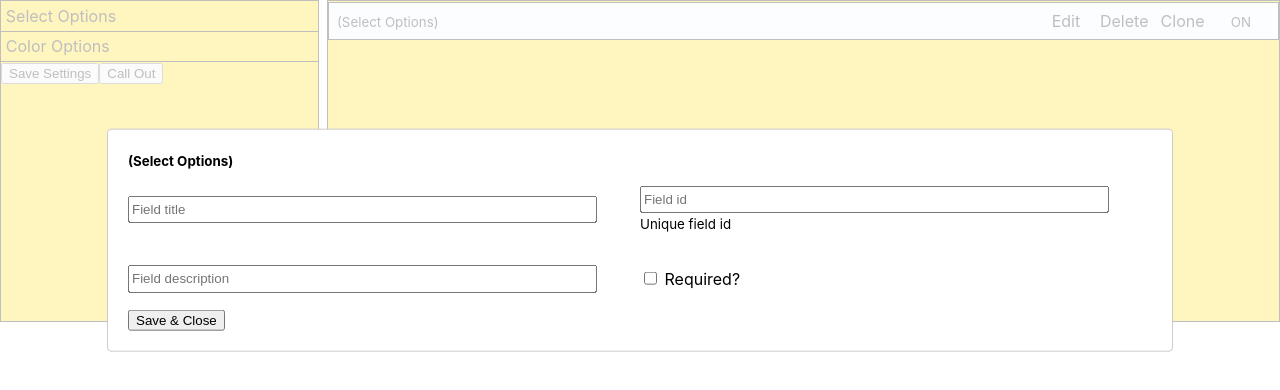
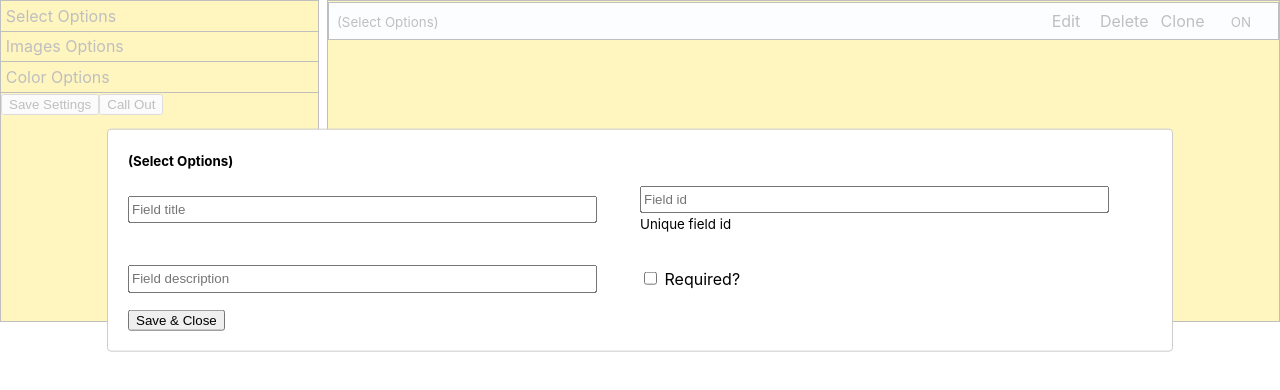
Before and after one commit to nmedia82/wcmore-extra-options, a React (Create React App) app: page / in a window 1280 px wide. Both pictures are taken after a click on the item "Select Options". Shown: the top 390 px of the page. Built offline with nearby package versions, Linux system fonts and the light colour scheme.

Commit message:
refactroing being done

```diff
--- a/src/data/meta.json
+++ b/src/data/meta.json
@@ -2,6 +2,43 @@
   {
     "label": "Select Options",
     "details": "Select options input",
+    "icon": "dropdown",
+    "meta": [
+      {
+        "name": "title",
+        "type": "text",
+        "title": "Field title",
+        "detail": ""
+      },
+      {
+        "name": "field_id",
+        "type": "text",
+        "title": "Field id",
+        "detail": "Unique field id"
+      },
+      {
+        "name": "description",
+        "type": "text",
+        "title": "Field description",
+        "detail": ""
+      },
+      {
+        "name": "is_required",
+        "type": "boolean",
+        "title": "Required?",
+        "detail": ""
+      },
+      {
+        "name": "options",
+        "type": "options",
+        "title": "Field options",
+        "detail": ""
+      }
+    ]
+  },
+  {
+    "label": "Images Options",
+    "details": "Choose imges from WP library",
     "icon": "dropdown",
     "meta": [
       {
--- a/src/page/create-options.jsx
+++ b/src/page/create-options.jsx
@@ -1,6 +1,5 @@
 import { useState, useEffect } from "react";
-import Input from "../fields/input";
-import Modal from "react-modal";
+
 import { DragDropContext, Droppable } from "react-beautiful-dnd";
 import {
   wcmore_create_field_title,
@@ -8,20 +7,7 @@ import {
   wcmore_get_input_value,
 } from "../common/helper";
 import FieldItem from "./field-item";
-
-Modal.setAppElement("#wcforce-root");
-
-const customStyles = {
-  content: {
-    top: "30%",
-    left: "50%",
-    right: "auto",
-    bottom: "auto",
-    marginRight: "-50%",
-    transform: "translate(-50%, -50%)",
-    width: "80%",
-  },
-};
+import FieldModal from "./modal";
 
 const reorder = (list, startIndex, endIndex) => {
   const result = Array.from(list);
@@ -38,10 +24,9 @@ const reorder = (list, startIndex, endIndex) => {
 // });
 
 function CreateOption({ Meta, SavedFields, onSaveFields, onMediaSelect }) {
-  let subtitle;
   const [SelectedField, setSelectedField] = useState({});
   const [Fields, setFields] = useState([]);
-  const [modalIsOpen, setIsOpen] = useState(false);
+  const [modalMetaOpen, setMetaOpen] = useState(false);
 
   useEffect(() => {
     setFields(SavedFields);
@@ -49,17 +34,11 @@ function CreateOption({ Meta, SavedFields, onSaveFields, onMediaSelect }) {
 
   function openModal(field) {
     setSelectedField(field);
-    setIsOpen(true);
-  }
-
-  function afterOpenModal() {
-    // references are now sync'd and can be accessed.
-    subtitle.style.color = "#000";
-    // subtitle.text = SelectedField.label;
+    setMetaOpen(true);
   }
 
   function closeModal() {
-    setIsOpen(false);
+    setMetaOpen(false);
   }
 
   const addNewField = (meta) => {
@@ -90,17 +69,17 @@ function CreateOption({ Meta, SavedFields, onSaveFields, onMediaSelect }) {
         .toLowerCase()
         .replace(/[^a-z0-9]/g, "");
     }
-    console.log(selected_field);
+    // console.log(selected_field);
     setSelectedField(selected_field);
   };
 
   // saving single meta values
-  const saveSingleMeta = () => {
+  const handleFieldMetaSave = () => {
     const fields = [...Fields];
     let found = fields.find((f) => f._id === SelectedField._id);
     const index = fields.indexOf(found);
     fields[index] = SelectedField;
-    // console.log(fields);
+    console.log(fields);
     setFields(fields);
     closeModal();
   };
@@ -176,6 +155,7 @@ function CreateOption({ Meta, SavedFields, onSaveFields, onMediaSelect }) {
               >
                 {Fields.map((field, i) => (
                   <FieldItem
+                    key={field._id}
                     field={field}
                     index={i}
                     onOpenModal={openModal}
@@ -190,31 +170,15 @@ function CreateOption({ Meta, SavedFields, onSaveFields, onMediaSelect }) {
           </Droppable>
         </DragDropContext>
       </div>
+
       {SelectedField.meta !== undefined && (
-        <Modal
-          isOpen={modalIsOpen}
-          onAfterOpen={afterOpenModal}
-          onRequestClose={closeModal}
-          style={customStyles}
-          contentLabel="Example Modal"
-        >
-          {/* {JSON.stringify(SelectedField)} */}
-          <header
-            className="wcmore-header"
-            ref={(_subtitle) => (subtitle = _subtitle)}
-          >
-            {wcmore_create_field_title(SelectedField)}
-          </header>
-          <div className="wcmore-field-meta">
-            {SelectedField.meta.map((m, j) => (
-              <div key={`meta${j}`}>
-                <Input meta={m} onMetaChange={handleMetaChange} />
-              </div>
-            ))}
-          </div>
-          {/* <button onClick={closeModal}>Cancel</button> */}
-          <button onClick={saveSingleMeta}>Save & Close</button>
-        </Modal>
+        <FieldModal
+          SelectedField={SelectedField}
+          modalMetaOpen={modalMetaOpen}
+          onMetaChange={handleMetaChange}
+          onFieldMetaSave={handleFieldMetaSave}
+          onCloseModal={closeModal}
+        />
       )}
     </div>
   );
--- /dev/null
+++ b/src/page/modal.jsx
@@ -0,0 +1,60 @@
+import Input from "../fields/input";
+import Modal from "react-modal";
+import { wcmore_create_field_title } from "../common/helper";
+Modal.setAppElement("#wcforce-root");
+
+const customStyles = {
+  content: {
+    top: "30%",
+    left: "50%",
+    right: "auto",
+    bottom: "auto",
+    marginRight: "-50%",
+    transform: "translate(-50%, -50%)",
+    width: "80%",
+  },
+};
+
+function FieldModal({
+  SelectedField,
+  onMetaChange,
+  onFieldMetaSave,
+  onCloseModal,
+  modalMetaOpen,
+}) {
+  let subtitle;
+  function afterOpenModal() {
+    // references are now sync'd and can be accessed.
+    subtitle.style.color = "#000";
+    // subtitle.text = SelectedField.label;
+  }
+
+  return (
+    <Modal
+      isOpen={modalMetaOpen}
+      onAfterOpen={afterOpenModal}
+      onRequestClose={onCloseModal}
+      style={customStyles}
+      contentLabel="Example Modal"
+    >
+      {/* {JSON.stringify(SelectedField)} */}
+      <header
+        className="wcmore-header"
+        ref={(_subtitle) => (subtitle = _subtitle)}
+      >
+        {wcmore_create_field_title(SelectedField)}
+      </header>
+      <div className="wcmore-field-meta">
+        {SelectedField.meta.map((m, j) => (
+          <div key={`meta${j}`}>
+            <Input meta={m} onMetaChange={onMetaChange} />
+          </div>
+        ))}
+      </div>
+      {/* <button onClick={closeModal}>Cancel</button> */}
+      <button onClick={onFieldMetaSave}>Save & Close</button>
+    </Modal>
+  );
+}
+
+export default FieldModal;
```
